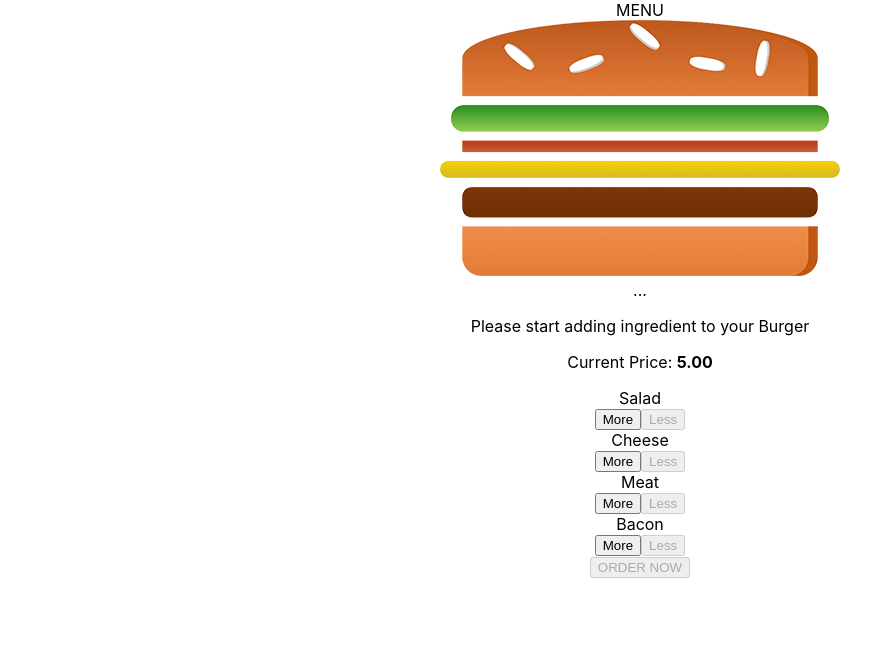
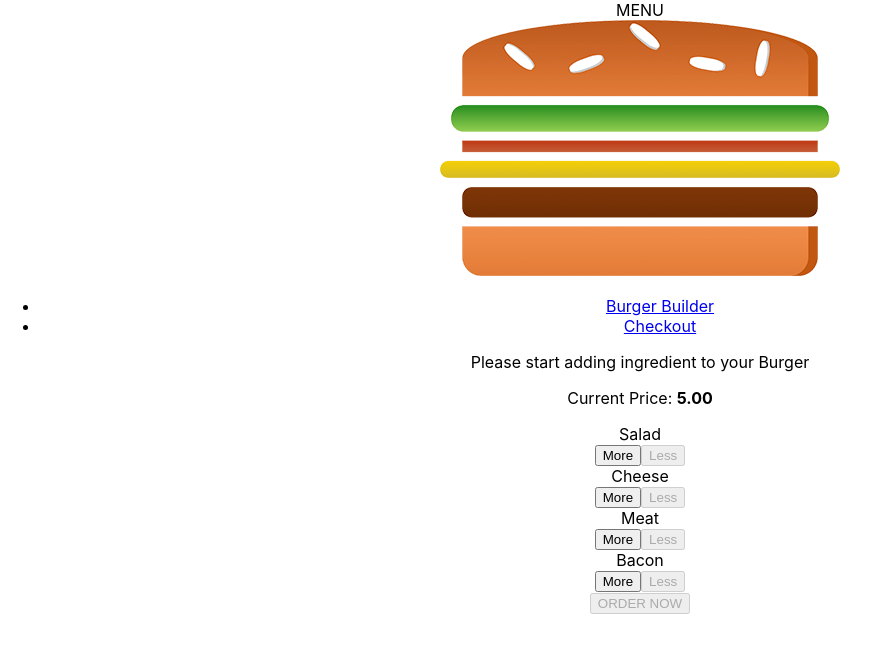
Before and after one commit to kamalyadav11/Burger-King, a React app: page / in a window 1280 px wide. Shown: the top 652 px of the page, without its empty margins (0-880 px from the left). Built offline with nearby package versions, Linux system fonts and the light colour scheme.

Commit message:
rendered NavigationItems in Toolbar

```diff
--- a/src/components/Navigation/ToolBar/ToolBar.js
+++ b/src/components/Navigation/ToolBar/ToolBar.js
@@ -2,13 +2,14 @@ import React from "react";
 
 import classes from "./ToolBar.css";
 import Logo from "../../Logo/Logo";
+import NavigationItems from "../NavigationItems/NavigationItems";
 
 const toolbar = props => {
   return (
     <header className={classes.Toolbar}>
       <div>MENU</div>
       <Logo />
-      <nav>...</nav>
+      <NavigationItems />
     </header>
   );
 };
```
